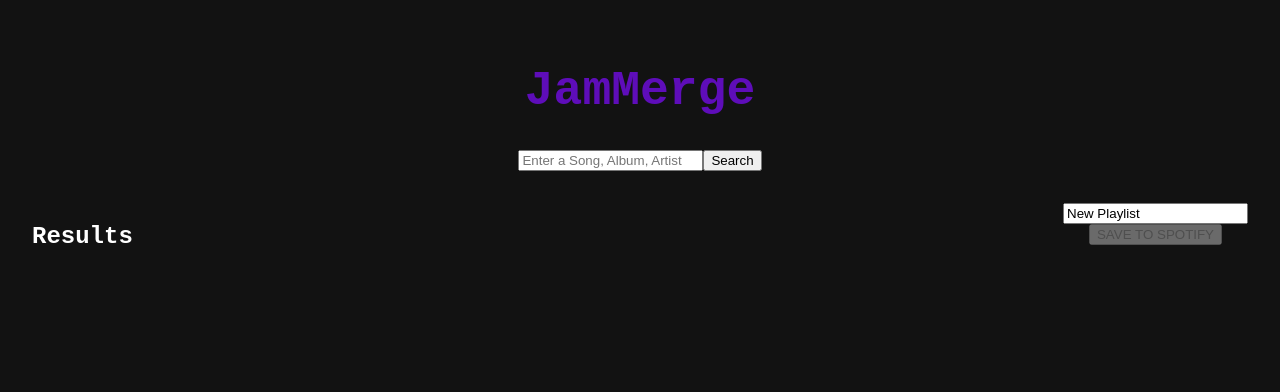
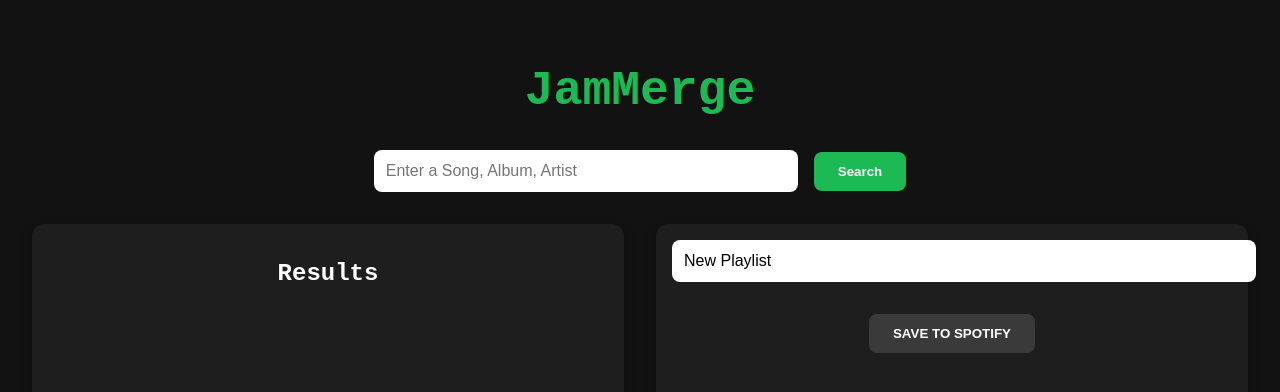
Before and after one commit to RReis00/jammming, a React (Create React App) app: page / in a window 1280 px wide. Shown: the top 392 px of the page. Built offline with nearby package versions, Linux system fonts and the light colour scheme; a web font is replaced by a local one.

Commit message:
rest of css

```diff
--- a/src/components/App/App.css
+++ b/src/components/App/App.css
@@ -13,7 +13,7 @@ body {
 
 h1 {
     font-size: 3rem;
-    color: #5e0db9;
+    color: #1db954;
     margin-bottom: 2rem;
 }
 
--- a/src/components/Playlist/Playlist.css
+++ b/src/components/Playlist/Playlist.css
@@ -0,0 +1,33 @@
+.Playlist {
+    flex: 1;
+    background-color: #1e1e1e;
+    padding: 1rem;
+    border-radius: 12px;
+    box-shadow: 0 4px 12px rgba(0, 0, 0, 0.3);
+    min-height: 300px;
+}
+
+.Playlist input {
+    width: 100%;
+    padding: 0.75rem;
+    margin-bottom: 1rem;
+    border-radius: 8px;
+    border: none;
+    font-size: 1rem;
+}
+
+.Playlist-save {
+    background-color: #1db954;
+    color: white;
+    padding: 0.75rem 1.5rem;
+    border: none;
+    border-radius: 8px;
+    cursor: pointer;
+    font-weight: bold;
+    margin-top: 1rem;
+}
+
+.Playlist-save:disabled {
+    background-color: #3a3a3a;
+    cursor: not-allowed;
+}
--- a/src/components/Playlist/Playlist.js
+++ b/src/components/Playlist/Playlist.js
@@ -1,5 +1,6 @@
 import React from "react";
 import TrackList from "../TrackList/TrackList";
+import './Playlist.css'
 
 function Playlist({playlistName, playlistTracks, onRemove, onNameChange, onSave}){
     const handleNameChange = ({target}) => {
--- a/src/components/SearchBar/SearchBar.css
+++ b/src/components/SearchBar/SearchBar.css
@@ -0,0 +1,27 @@
+.SearchBar{
+    margin-bottom: 2rem;
+}
+
+.SearchBar input {
+    width: 80%;
+    max-width: 400px;
+    padding: 0.75rem;
+    border-radius: 8px;
+    border: none;
+    font-size: 1rem;
+    margin-right: 1rem;
+}
+
+.SearchBar button {
+    background-color: #1db954;
+    color: white;
+    padding: 0.75rem 1.5rem;
+    border: none;
+    border-radius: 8px;
+    cursor: pointer;
+    font-weight: bold;
+}
+
+.SearchBar button:hover {
+    background-color: #1ed760;
+}
--- a/src/components/SearchBar/SearchBar.js
+++ b/src/components/SearchBar/SearchBar.js
@@ -1,4 +1,5 @@
 import React, {useState} from 'react';
+import './SearchBar.css'
 
 function SearchBar({onSearch}){
     const [term, setTerm] = useState('');
--- a/src/components/SearchResults/SearchResults.css
+++ b/src/components/SearchResults/SearchResults.css
@@ -0,0 +1,8 @@
+.SearchResults {
+    flex: 1;
+    background-color: #1e1e1e;
+    padding: 1rem;
+    border-radius: 12px;
+    box-shadow: 0 4px 12px rgba(0, 0, 0, 0.3);
+    min-height: 300px;
+}
--- a/src/components/SearchResults/SearchResults.js
+++ b/src/components/SearchResults/SearchResults.js
@@ -1,5 +1,6 @@
 import React from "react";
 import TrackList from '../TrackList/TrackList'
+import './SearchResults.css'
 
 function SearchResults({tracks, onAdd}){
     return (
--- a/src/components/Track/Track.css
+++ b/src/components/Track/Track.css
@@ -0,0 +1,38 @@
+.Track {
+    display: flex;
+    justify-content: space-between;
+    align-items: center;
+    background-color: #2c2c2c;
+    padding: 1rem;
+    border-radius: 8px;
+}
+
+.Track-Information {
+    text-align: left;
+}
+
+.Track-Information h3 {
+    margin: 0;
+    font-size: 1.2rem;
+}
+
+.Track-Information p {
+    margin: 0.25rem 0 0;
+    font-size: 0.9rem;
+    color: #aaa;
+}
+
+.Track button{
+    background-color: #1db954;
+    color: white;
+    border: none;
+    border-radius: 50%;
+    width: 32px;
+    height: 32px;
+    font-size: 1.2rem;
+    cursor: pointer;
+}
+
+.Track button:hover {
+    background-color: #1ed760;
+}
--- a/src/components/Track/Track.js
+++ b/src/components/Track/Track.js
@@ -1,4 +1,5 @@
 import React from "react";
+import './Track.css'
 
 function Track({track, isRemoval, onAdd, onRemove}){
     const addTrack = () => {
--- a/src/components/TrackList/TrackList.css
+++ b/src/components/TrackList/TrackList.css
@@ -0,0 +1,5 @@
+.TrackList {
+    display: flex;
+    flex-direction: column;
+    gap: 1rem;
+}
--- a/src/components/TrackList/TrackList.js
+++ b/src/components/TrackList/TrackList.js
@@ -1,5 +1,6 @@
 import React from "react";
 import Track from "../Track/Track";
+import './TrackList.css'
 
 function TrackList({ tracks, isRemoval, onAdd, onRemove}) {
     return (<div className="TrackList">
```
